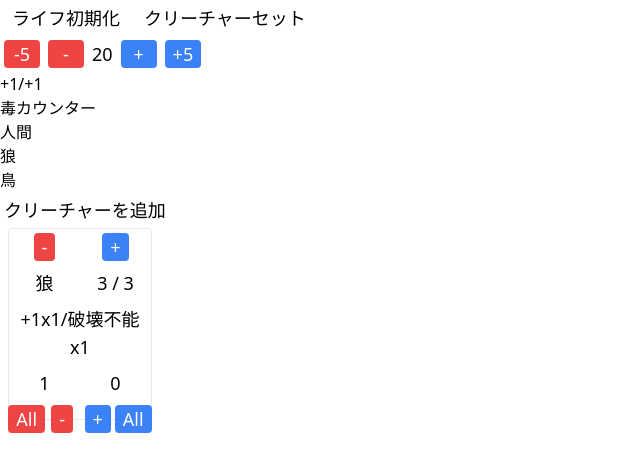
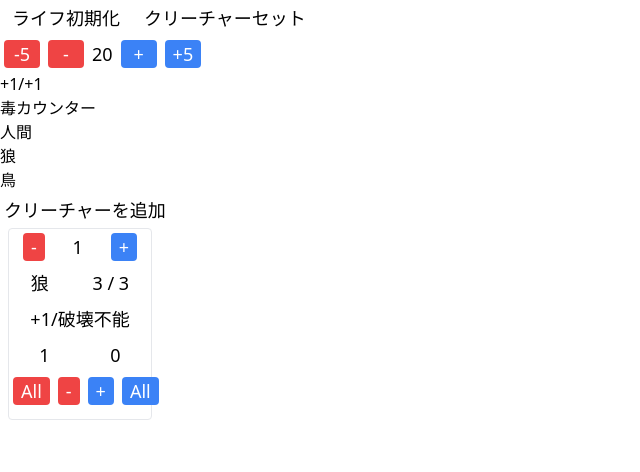
Before and after one commit to 30pancake/life_counter, a Nuxt app: page / in a window 1280 px wide. Both pictures are taken after a click on the button "クリーチャーセット". Shown: the top 472 px of the page, without its empty margins (0-640 px from the left). Built offline with nearby package versions, Linux system fonts and the light colour scheme.

Commit message:
creatures_unit_viewのソースを整理

```diff
--- a/components/creatures_unit_view.vue
+++ b/components/creatures_unit_view.vue
@@ -1,45 +1,26 @@
 <template>
   <div draggable="true" @dragstart="dragStartHandler($event)" @drop="dropHandler($event)" @dragover.prevent>
-    <div class="flex flex-row">
-      <div class="w-1/2 flex justify-center">
+    <div class="flex flex-row justify-around">
       <button class="red-button" @click="decreseCreature()">-</button>
-      </div>
-      <div class="w-1/2 flex justify-center">
+      <label>{{ getTotalCreatureCount }}</label>
       <button class="blue-button" @click="increseCreature()">+</button>
     </div>
-    </div>
-    <div class="flex flex-row">
-      <div class="w-1/2 flex justify-center">
+    <div class="flex flex-row justify-around">
       <label>{{ getCreatureName }}</label>
-      </div>
-      <div class="w-1/2 flex justify-center">
       <label>{{ powerToughnessText }}</label>
-      </div>
     </div>
     <div class="flex justify-center">
       <label>{{ getCounterText }}</label>
     </div>
-    <div class="flex flex-row">
-      <div class="w-1/2 flex justify-center">
+    <div class="flex flex-row justify-around">
       <label>{{ getCreatureCount(false) }}</label>
-      </div>
-      <div class="w-1/2 flex justify-center">
       <label>{{ getCreatureCount(true) }}</label>
     </div>
-    </div>
-    <div class="flex flex-row">
-      <div class="w-1/4 flex justify-center">
+    <div class="flex flex-row justify-around">
       <button class="red-button" @click="allUntap()">All</button>
-      </div>
-      <div class="w-1/4 flex justify-center">
       <button class="red-button" @click="increaseUntap()">-</button>
-      </div>
-      <div class="w-1/4 flex justify-center">
       <button class="blue-button" @click="increaseTap()">+</button>
-      </div>
-      <div class="w-1/4 flex justify-center">
       <button class="blue-button" @click="allTap()">All</button>
-      </div>
     </div>
   </div>
 </template>
@@ -64,6 +45,10 @@
     computed: {
       getCreatureList(): Array<WithStatusCreature> {
         return this.creatureList.filter(c => c.status!.placeId == this.id)
+      },
+
+      getTotalCreatureCount(): number {
+        return this.getCreatureList.length;
       },
 
       getCreatureCount(): (tap: boolean) => number {
@@ -99,7 +84,7 @@
             let count = counters.filter(x => x.showText == showText).length;
             showTextAndCountList[showText] = count;
           });
-          return Object.entries(showTextAndCountList).map(([key, value]) => `${key}x${value.toString()}`)
+          return Object.entries(showTextAndCountList).map(([key, value]) => value == 1 ? `${key}` : `${key}x${value.toString()}`)
                                                     .join('/');
         } else {
           return "";
```
Lines whose indentation alone changed are shown as unchanged.
